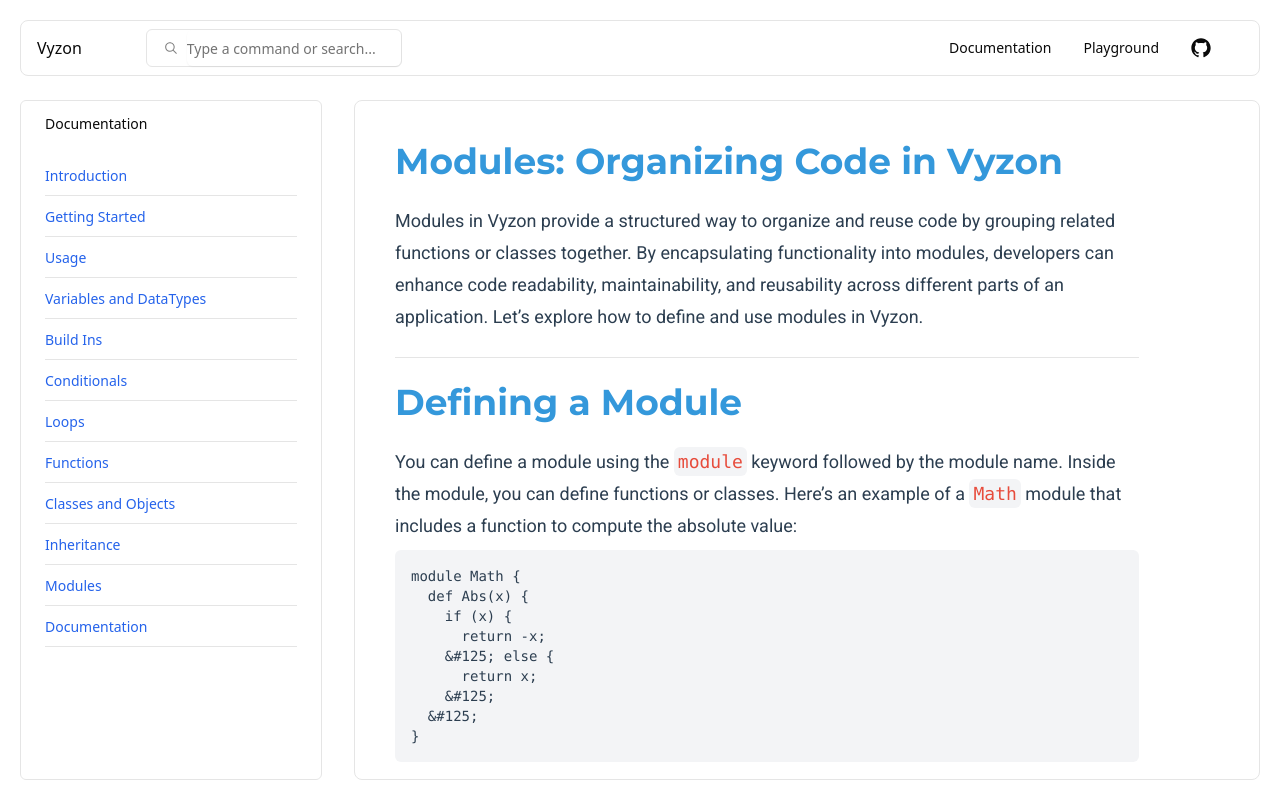
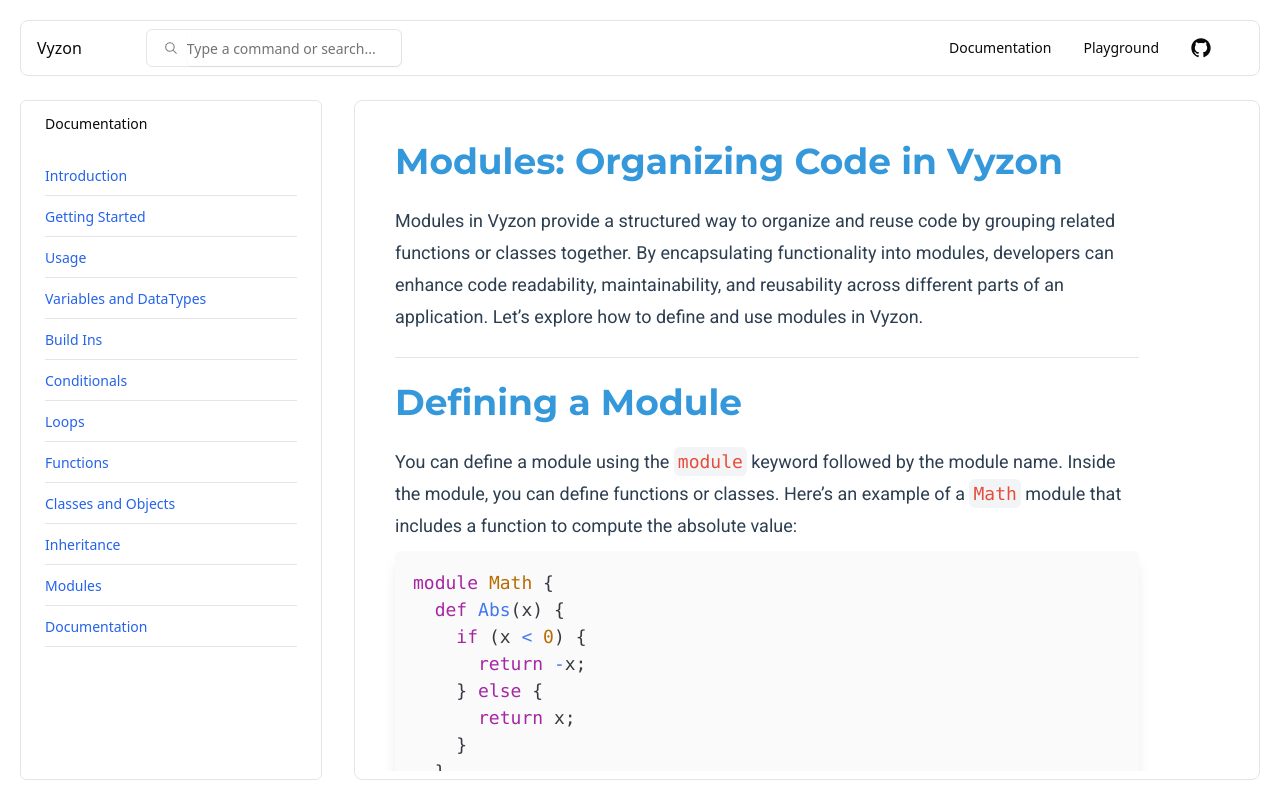
Before and after one commit to yash7xm/Vyzon-Playground, a React (Vite) app: page /docs/modules in a window 1280 px wide. Built offline with nearby package versions, Linux system fonts and the light colour scheme.

Commit message:
modules updated

```diff
--- a/package.json
+++ b/package.json
@@ -22,6 +22,7 @@
     "react": "^18.3.1",
     "react-dom": "^18.3.1",
     "react-router-dom": "^6.26.2",
+    "react-syntax-highlighter": "^15.5.0",
     "tailwind-merge": "^2.5.3",
     "tailwindcss-animate": "^1.0.7"
   },
@@ -30,6 +31,7 @@
     "@types/node": "^22.7.5",
     "@types/react": "^18.3.10",
     "@types/react-dom": "^18.3.0",
+    "@types/react-syntax-highlighter": "^15.5.13",
     "@vitejs/plugin-react": "^4.3.2",
     "autoprefixer": "^10.4.20",
     "eslint": "^9.11.1",
--- a/src/components/sections/modules.tsx
+++ b/src/components/sections/modules.tsx
@@ -1,5 +1,7 @@
 import Code from "../utils/code";
 import { Separator } from "../ui/separator";
+import { Prism as SyntaxHighlighter } from "react-syntax-highlighter";
+import { oneLight } from "react-syntax-highlighter/dist/esm/styles/prism";
 
 const ModulesContent = () => {
     return (
@@ -28,19 +30,21 @@
                 functions or classes. Here’s an example of a{" "}
                 <Code code="Math" /> module that includes a function to compute
                 the absolute value:
-                <pre className="bg-gray-100 p-4 rounded-md text-darkGray font-mono text-sm mt-2">
-                    module Math &#123;{"\n"}
-                    {"  "}def Abs(x) &#123;{"\n"}
-                    {"    "}if (x) &#123;{"\n"}
-                    {"      "}return -x;{"\n"}
-                    {"    &#125;"} else &#123;{"\n"}
-                    {"      "}return x;{"\n"}
-                    {"    &#125;"}
-                    {"\n"}
-                    {"  &#125;"}
-                    {"\n"}
-                    &#125;
-                </pre>
+                <SyntaxHighlighter
+                    language="ruby"
+                    style={oneLight}
+                    className="mt-2 shadow-lg rounded-lg"
+                >
+                    {`module Math {
+  def Abs(x) {
+    if (x < 0) {
+      return -x;
+    } else {
+      return x;
+    }
+  }
+}`}
+                </SyntaxHighlighter>
                 <p className="mt-4">
                     In this example, the <Code code="Math" /> module defines a
                     function called <Code code="Abs" /> that takes a number{" "}
@@ -60,9 +64,13 @@
                 name followed by the function name. Here’s how to call the{" "}
                 <Code code="Abs" /> function from the <Code code="Math" />{" "}
                 module:
-                <pre className="bg-gray-100 p-4 rounded-md text-darkGray font-mono text-sm mt-2">
-                    write(Math.Abs(-10)); // Output: 10
-                </pre>
+                <SyntaxHighlighter
+                    language="javascript"
+                    style={oneLight}
+                    className="mt-2 shadow-lg rounded-lg"
+                >
+                    {`write(Math.Abs(-10)); // Output: 10`}
+                </SyntaxHighlighter>
                 <p className="mt-4">
                     In this example, we call the <Code code="Abs" /> function
                     from the <Code code="Math" /> module with the argument{" "}
@@ -81,10 +89,14 @@
                 <Code code="import" /> statement. This enables you to reuse code
                 from external modules seamlessly. Here’s how to import and use
                 the <Code code="Math" /> module:
-                <pre className="bg-gray-100 p-4 rounded-md text-darkGray font-mono text-sm mt-2">
-                    import Math;{"\n"}
-                    write(Math.Abs(-10)); // Output: 10
-                </pre>
+                <SyntaxHighlighter
+                    language="javascript"
+                    style={oneLight}
+                    className="mt-2 shadow-lg rounded-lg"
+                >
+                    {`import Math;
+write(Math.Abs(-10)); // Output: 10`}
+                </SyntaxHighlighter>
                 <p className="mt-4">
                     In this example, we import the <Code code="Math" /> module
                     and call the <Code code="Abs" /> function with the argument{" "}
```
Also changed, not shown: 1 other file (tests, documents, lock files or other folders).
